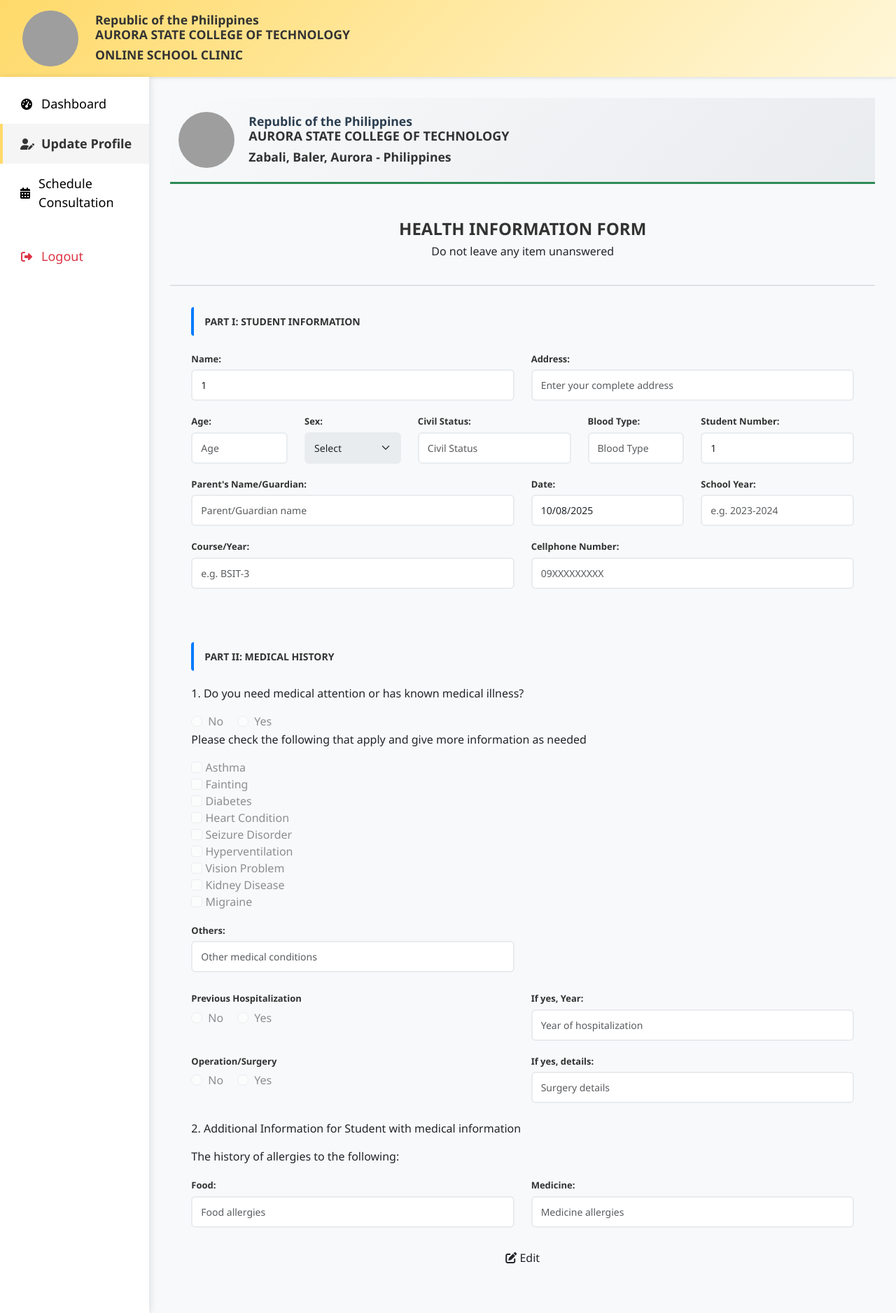
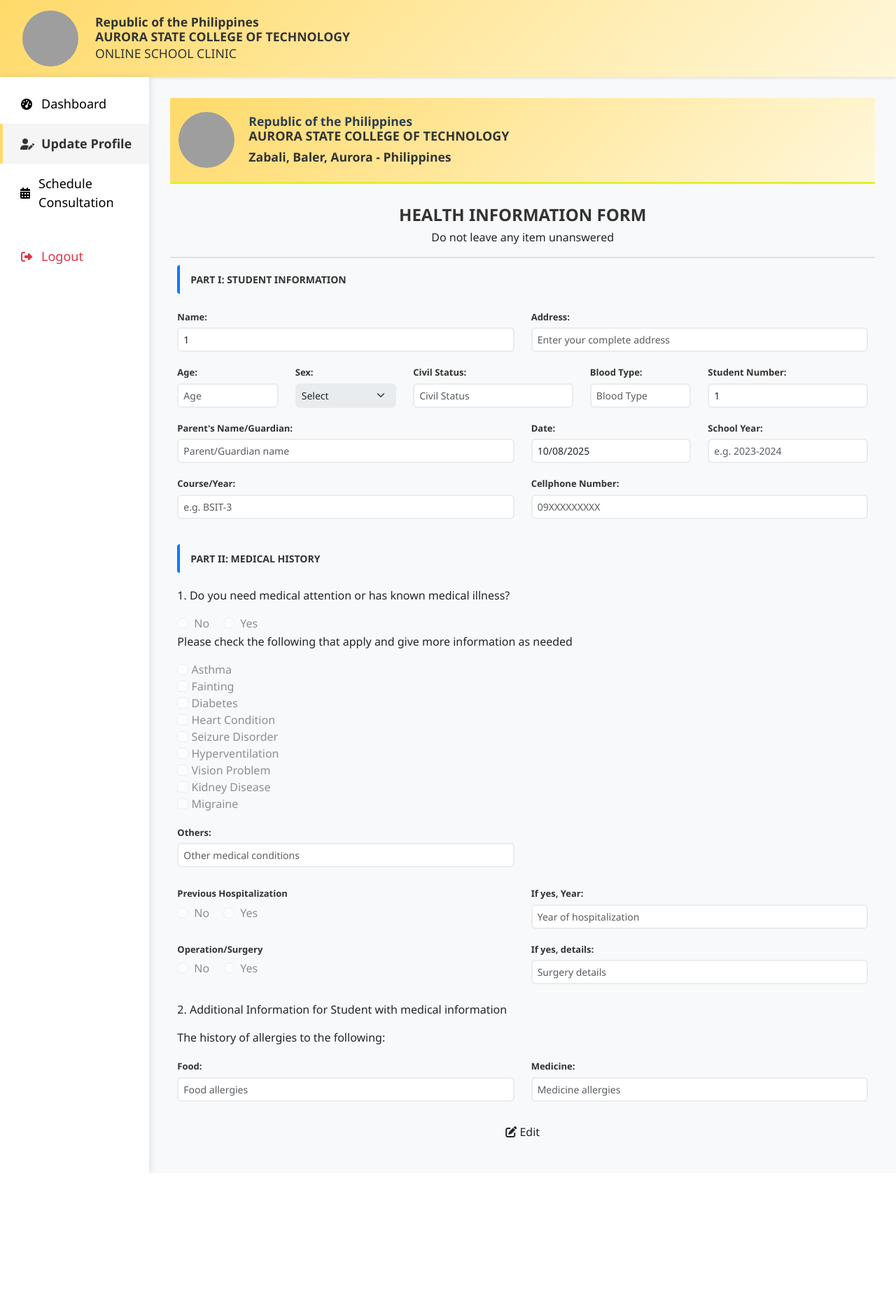
Before and after one commit to M-SudoX/Ascot-School-Clinic, a PHP site: page /update_profile.php in a window 1280 px wide. Shown: the whole page at 70% size. After the commit the page ends 1677 px from the top, so only its background shows below. Run offline with PHP 8.4, Linux system fonts and the light colour scheme; the visitor is signed in with stand-in values (Sample User, id 1); data that the repository does not hold is empty; grey boxes are pictures that could not be loaded.

Commit message:
change the update profile

```diff
--- a/assets/css/update_profile.css
+++ b/assets/css/update_profile.css
@@ -249,7 +249,6 @@ body.no-scroll {
 
 .form-title {
     background-color: #f8f9fa;
-    padding: 20px 30px;
     border-bottom: 2px solid #dee2e6;
     text-align: center;
 }
@@ -263,7 +262,7 @@ body.no-scroll {
 
 /* Form Section */
 .form-section {
-    padding: 30px;
+    padding: 10px;
 }
 
 .section-title {
@@ -288,7 +287,7 @@ body.no-scroll {
 .form-control, .form-select {
     border: 2px solid #e9ecef;
     border-radius: 6px;
-    padding: 10px 12px;
+    padding: 5px 7px;
     font-size: 14px;
     transition: all 0.3s ease;
     background-color: #fff;
@@ -459,8 +458,6 @@ body.no-scroll {
     box-shadow: 0 4px 15px rgba(0, 123, 255, 0.3);
 }
 .college-info p {
-    margin: 5px 0 0 0;
     color: #333;
-    font-weight: bold;
     font-size: 1.1em;
     }
--- a/update_profile.php
+++ b/update_profile.php
@@ -216,10 +216,10 @@ $display_fullname = $student_info['fullname'] ?? ($user_info['fullname'] ?? $stu
   <link href="assets/css/update_profile.css" rel="stylesheet">
   <style>
     .form-header-with-logo {
-        border-bottom: 3px solid #2E8B57;
+        border-bottom: 3px solid #e0f02eff;
         padding: 20px 0;
         margin-bottom: 30px;
-        background: linear-gradient(135deg, #f8f9fa 0%, #e9ecef 100%);
+        background: linear-gradient(135deg, #ffda6a, #fff7da);
     }
     .form-header-with-logo .logo-section {
         display: flex;
@@ -436,7 +436,6 @@ $display_fullname = $student_info['fullname'] ?? ($user_info['fullname'] ?? $stu
                 </div>
               </div>
             </div>
-
             <!-- PART II: MEDICAL HISTORY SECTION -->
             <div class="form-section">
               <div class="section-title">PART II: MEDICAL HISTORY</div>
```
